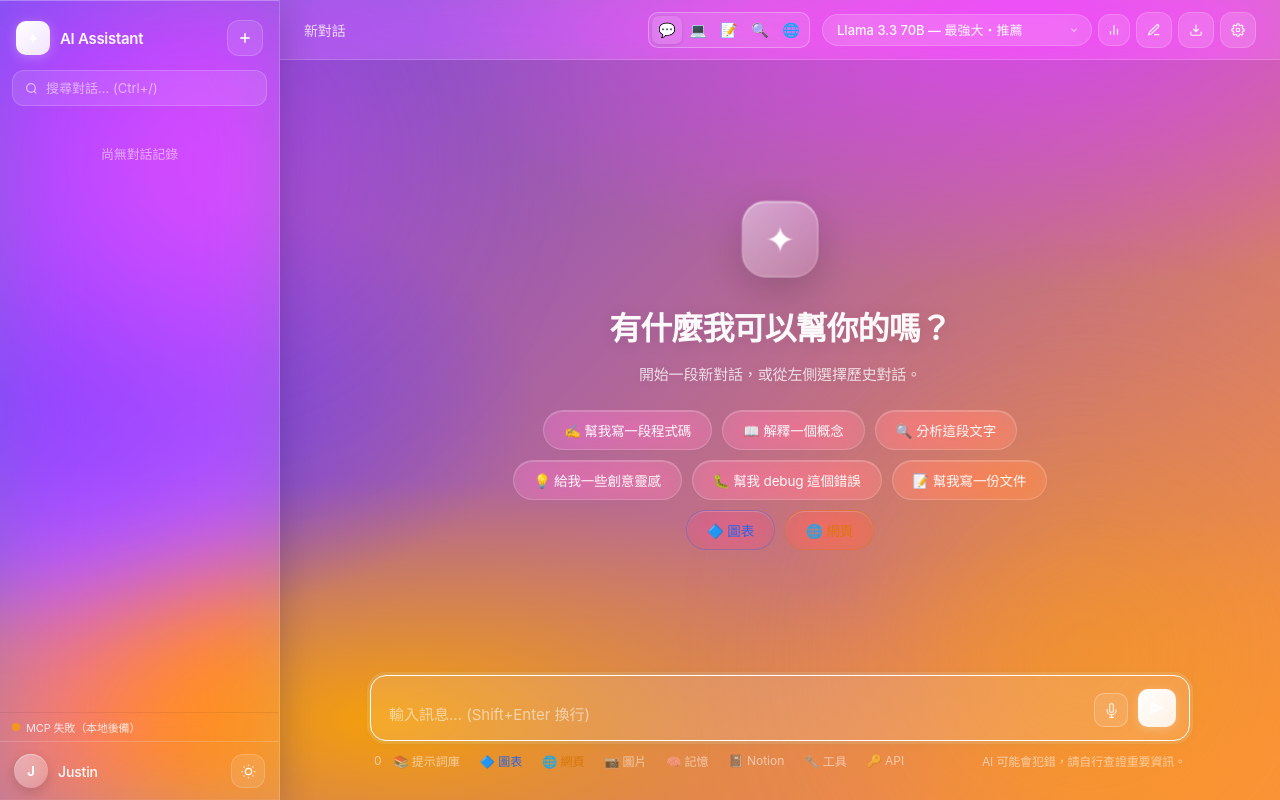
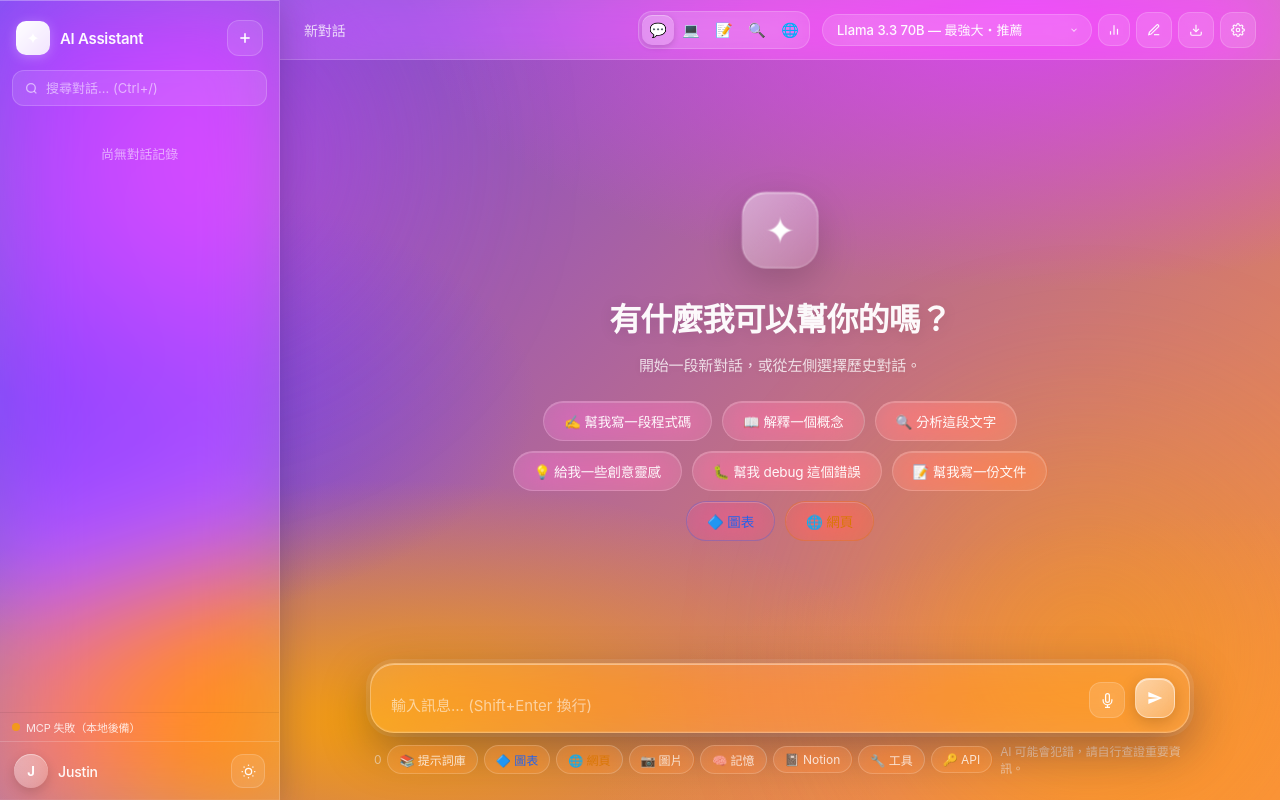
Before and after one commit to justin999-tech/GenAI_LLM1, a Flask app: page / in a window 1280 px wide. Run offline with Flask 3, Linux system fonts and the light colour scheme; data that the repository does not hold is empty; some libraries are stand-ins or nearby versions; some web fonts are replaced.

Commit message:
Redesign stage 4: glassmorphic input bar + footer buttons + modal
- Input box: backdrop-filter blur(40px), 24px radius, lift on focus
- Send button: glass square with inner shine, lift+shadow on hover
- Voice button (mic): glass square matching send button
- Footer buttons (📚提示詞庫 🔷圖表 📷圖片 🧠記憶 etc):
  glass pills with hover lift, 999px radius
- Mode switcher (聊天/程式/寫作/分析/翻譯): glass container,
  active mode gets glass shine effect
- Image preview & Notion strips: rgba glass tints, var(--text) colors
- Modals: full glass with backdrop-filter + spring transition curve

Co-Authored-By: Claude Opus 4.7 (1M context) <noreply@anthropic.com>

```diff
--- a/static/style.css
+++ b/static/style.css
@@ -911,12 +911,20 @@ body.density-compact .bubble { font-size: 14px; line-height: 1.65; }
 
 /* ════════════════ INPUT ════════════════ */
 .input-area {
-    padding: 0 52px 28px;
+    padding: 8px 52px 24px;
     display: flex;
     justify-content: center;
     position: relative;
     z-index: 1;
 }
+.input-footer {
+    display: flex;
+    align-items: center;
+    justify-content: space-between;
+    padding: 4px 4px 0;
+    gap: 8px;
+}
+.input-footer-left { gap: 6px !important; }
 
 .input-wrapper {
     width: 100%;
@@ -931,15 +939,19 @@ body.density-compact .bubble { font-size: 14px; line-height: 1.65; }
     align-items: flex-end;
     gap: 10px;
     background: var(--sidebar);
-    border: 1.5px solid var(--border2);
-    border-radius: 16px;
-    padding: 13px 13px 13px 18px;
-    transition: border-color 0.2s, box-shadow 0.2s;
-    box-shadow: 0 1px 4px rgba(0,0,0,0.06);
+    backdrop-filter: var(--glass-blur);
+    -webkit-backdrop-filter: var(--glass-blur);
+    border: 1px solid var(--border);
+    border-radius: var(--radius-lg);
+    padding: 14px 14px 14px 20px;
+    transition: all 0.25s ease;
+    box-shadow: var(--glass-shadow);
 }
 .input-box:focus-within {
-    border-color: var(--accent);
-    box-shadow: 0 0 0 3px var(--accent-dim), 0 1px 8px rgba(22,163,74,0.1);
+    border-color: var(--border2);
+    box-shadow: var(--glass-shadow-lift),
+                0 0 0 4px rgba(255,255,255,0.10);
+    transform: translateY(-1px);
 }
 
 .input-box textarea {
@@ -958,28 +970,32 @@ body.density-compact .bubble { font-size: 14px; line-height: 1.65; }
 textarea::placeholder { color: var(--text3); }
 
 #send-btn {
-    width: 38px;
-    height: 38px;
-    background: linear-gradient(135deg, var(--accent), var(--accent2));
-    border: none;
-    border-radius: 10px;
+    width: 40px;
+    height: 40px;
+    background: linear-gradient(135deg, rgba(255,255,255,0.55), rgba(255,255,255,0.20));
+    backdrop-filter: blur(20px);
+    -webkit-backdrop-filter: blur(20px);
+    border: 1px solid rgba(255,255,255,0.40);
+    border-radius: 14px;
     display: flex;
     align-items: center;
     justify-content: center;
     cursor: pointer;
-    color: white;
-    flex-shrink: 0;
-    transition: opacity 0.15s, transform 0.1s, box-shadow 0.15s;
-    box-shadow: 0 2px 10px var(--accent-glow);
-}
-#send-btn:hover { opacity: 0.88; box-shadow: 0 4px 16px var(--accent-glow); }
+    color: #fff;
+    flex-shrink: 0;
+    transition: all 0.2s ease;
+    box-shadow: inset 0 1px 0 rgba(255,255,255,0.5),
+                0 4px 16px rgba(0,0,0,0.18);
+}
+#send-btn:hover { transform: translateY(-2px); box-shadow: inset 0 1px 0 rgba(255,255,255,0.6), 0 8px 24px rgba(0,0,0,0.25); }
 #send-btn:active { transform: scale(0.94); }
 #send-btn:disabled {
-    background: var(--surface2);
+    background: var(--surface);
+    border-color: var(--border);
     color: var(--text3);
     cursor: not-allowed;
     box-shadow: none;
-    opacity: 1;
+    transform: none;
 }
 
 .input-footer {
@@ -1037,14 +1053,16 @@ textarea::placeholder { color: var(--text3); }
 
 .modal {
     background: var(--sidebar);
+    backdrop-filter: var(--glass-blur);
+    -webkit-backdrop-filter: var(--glass-blur);
     border: 1px solid var(--border);
-    border-radius: 16px;
+    border-radius: var(--radius-lg);
     width: 580px;
     max-width: calc(100vw - 40px);
-    box-shadow: 0 20px 60px rgba(0,0,0,0.18);
+    box-shadow: var(--glass-shadow-lift);
     transform: translateY(12px);
     opacity: 0;
-    transition: transform 0.25s ease, opacity 0.25s ease;
+    transition: transform 0.3s cubic-bezier(0.34, 1.56, 0.64, 1), opacity 0.25s ease;
 }
 
 .modal-header {
@@ -1227,8 +1245,10 @@ kbd {
     display: flex;
     align-items: center;
     background: var(--surface);
-    border: 1px solid var(--border2);
-    border-radius: 10px;
+    backdrop-filter: var(--glass-blur-sm);
+    -webkit-backdrop-filter: var(--glass-blur-sm);
+    border: 1px solid var(--border);
+    border-radius: 14px;
     padding: 3px;
     gap: 1px;
     flex-shrink: 0;
@@ -1236,18 +1256,19 @@ kbd {
 .mode-btn {
     background: none;
     border: none;
-    border-radius: 7px;
-    width: 30px; height: 28px;
+    border-radius: 10px;
+    width: 32px; height: 30px;
     font-size: 14px;
     cursor: pointer;
-    transition: background 0.15s;
+    transition: all 0.18s ease;
     display: flex; align-items: center; justify-content: center;
     line-height: 1;
 }
-.mode-btn:hover { background: var(--surface2); }
+.mode-btn:hover { background: var(--surface2); transform: translateY(-1px); }
 .mode-btn.active {
-    background: var(--sidebar);
-    box-shadow: 0 1px 4px rgba(0,0,0,0.1);
+    background: var(--surface3);
+    box-shadow: inset 0 1px 0 rgba(255,255,255,0.30),
+                0 2px 6px rgba(0,0,0,0.15);
 }
 @media (max-width: 768px) { .mode-switcher { display: none; } }
 
@@ -1648,13 +1669,16 @@ body.dark .artifact-body { background: #1a1a2e; }
 
 /* ════════════════ VOICE INPUT ════════════════ */
 .voice-btn {
-    width: 34px; height: 34px;
-    background: var(--surface); border: 1px solid var(--border2);
-    border-radius: 10px; color: var(--text2);
+    width: 36px; height: 36px;
+    background: var(--surface);
+    backdrop-filter: var(--glass-blur-sm);
+    -webkit-backdrop-filter: var(--glass-blur-sm);
+    border: 1px solid var(--border);
+    border-radius: 12px; color: var(--text);
     cursor: pointer; display: flex; align-items: center; justify-content: center;
-    transition: all 0.15s; flex-shrink: 0;
-}
-.voice-btn:hover { background: var(--accent-dim); border-color: var(--accent); color: var(--accent); }
+    transition: all 0.2s ease; flex-shrink: 0;
+}
+.voice-btn:hover { background: var(--surface2); border-color: var(--border2); transform: translateY(-1px); }
 .voice-btn.recording {
     background: rgba(220,38,38,0.08);
     border-color: #dc2626;
@@ -1725,12 +1749,26 @@ body.dark #new-prompt-name { background: var(--surface2); color: var(--text); }
 
 /* ════════════════ FOOTER PROMPT BTN ════════════════ */
 .footer-btn {
-    background: none; border: none; color: var(--text3); cursor: pointer;
-    font-size: 12px; font-family: inherit; padding: 3px 8px; border-radius: 6px;
-    transition: color 0.12s, background 0.12s;
-    display: flex; align-items: center; gap: 4px; white-space: nowrap;
-}
-.footer-btn:hover { color: var(--accent); background: var(--accent-dim); }
+    background: var(--surface);
+    backdrop-filter: var(--glass-blur-sm);
+    -webkit-backdrop-filter: var(--glass-blur-sm);
+    border: 1px solid var(--border);
+    color: var(--text2);
+    cursor: pointer;
+    font-size: 12px;
+    font-family: inherit;
+    padding: 5px 11px;
+    border-radius: 999px;
+    transition: all 0.2s ease;
+    display: flex; align-items: center; gap: 5px; white-space: nowrap;
+}
+.footer-btn:hover {
+    color: var(--text);
+    background: var(--surface2);
+    border-color: var(--border2);
+    transform: translateY(-1px);
+    box-shadow: 0 4px 12px rgba(0,0,0,0.12);
+}
 /* ════════════════ DIAGRAM PICKER ════════════════ */
 .diagram-btn-wrap { position: relative; }
 .diagram-picker {
--- a/templates/index.html
+++ b/templates/index.html
@@ -146,18 +146,18 @@
         <div class="input-area">
             <div class="input-wrapper" id="input-wrapper">
                 <!-- Image preview strip (shown when image attached) -->
-                <div id="image-preview-strip" style="display:none; padding:8px 12px; border-bottom:1px solid var(--border-color, #e5e7eb); align-items:center; gap:10px; background:var(--bg-secondary, #f9fafb)">
-                    <img id="image-preview-thumb" style="max-height:64px; max-width:96px; border-radius:6px; object-fit:cover; border:1px solid var(--border-color, #e5e7eb)" />
-                    <span id="image-filename" style="font-size:12px; opacity:0.75; flex:1"></span>
-                    <button onclick="clearImage()" title="移除圖片" style="background:none; border:none; cursor:pointer; font-size:16px; opacity:0.6">✕</button>
+                <div id="image-preview-strip" style="display:none; padding:10px 14px; border-bottom:1px solid var(--border); align-items:center; gap:10px; background:rgba(255,255,255,0.06);">
+                    <img id="image-preview-thumb" style="max-height:64px; max-width:96px; border-radius:8px; object-fit:cover; border:1px solid var(--border);" />
+                    <span id="image-filename" style="font-size:12px; color:var(--text2); flex:1"></span>
+                    <button onclick="clearImage()" title="移除圖片" style="background:none; border:none; cursor:pointer; font-size:16px; color:var(--text2)">✕</button>
                 </div>
                 <!-- Notion working-page strip (shown when a page is selected) -->
-                <div id="notion-page-strip" style="display:none; padding:6px 12px; border-bottom:1px solid var(--border-color,#e5e7eb); align-items:center; gap:8px; background:rgba(99,102,241,0.05); font-size:12px;">
+                <div id="notion-page-strip" style="display:none; padding:8px 14px; border-bottom:1px solid var(--border); align-items:center; gap:8px; background:rgba(255,255,255,0.06); font-size:12px; color:var(--text);">
                     <span>📓</span>
-                    <span style="opacity:0.6">綁定 Notion 頁面：</span>
-                    <strong id="notion-page-title" style="flex:1; white-space:nowrap; overflow:hidden; text-overflow:ellipsis"></strong>
-                    <a id="notion-page-link" href="#" target="_blank" style="font-size:11px; opacity:0.6; text-decoration:none">在 Notion 開啟 ↗</a>
-                    <button onclick="clearNotionPage()" title="解除綁定" style="background:none; border:none; cursor:pointer; font-size:14px; opacity:0.5">✕</button>
+                    <span style="color:var(--text2)">綁定 Notion 頁面：</span>
+                    <strong id="notion-page-title" style="flex:1; white-space:nowrap; overflow:hidden; text-overflow:ellipsis; color:var(--text)"></strong>
+                    <a id="notion-page-link" href="#" target="_blank" style="font-size:11px; color:var(--text2); text-decoration:none">在 Notion 開啟 ↗</a>
+                    <button onclick="clearNotionPage()" title="解除綁定" style="background:none; border:none; cursor:pointer; font-size:14px; color:var(--text2)">✕</button>
                 </div>
                 <div class="input-box">
                     <textarea
```
